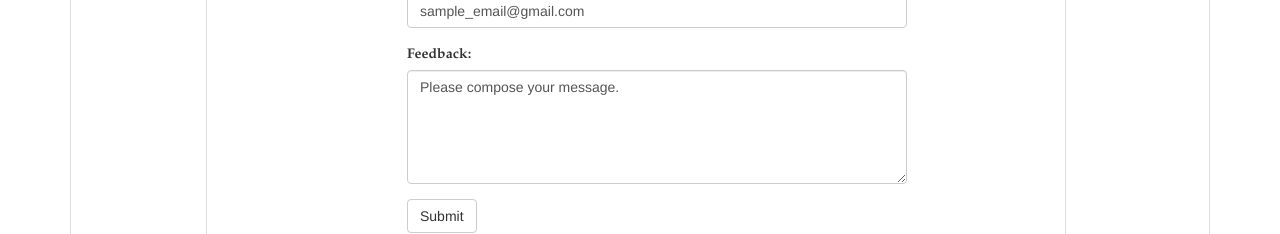
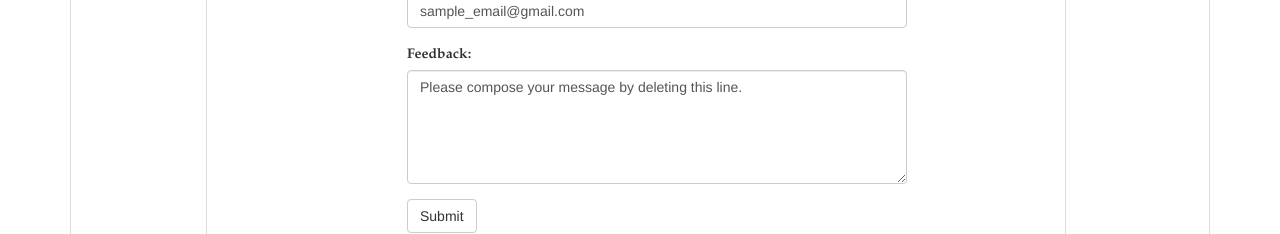
Before and after one commit to Moytri/Angular-Temperature-Conversion, an Angular app: page /feedback in a window 1280 px wide. Shown: the part 226-460 px from the top of the page. Built offline with nearby package versions, Linux system fonts and the light colour scheme.

Commit message:
receive response from server

```diff
--- a/src/app/feedback/feedback.component.ts
+++ b/src/app/feedback/feedback.component.ts
@@ -20,15 +20,15 @@ export class FeedbackComponent implements OnInit {
     constructor(_remoteService: MyRemoteService) {
         this.remoteService = _remoteService;
         this.emailAddress = "sample_email@gmail.com";
-        this.feedbackMsg = "Please compose your message."
+        this.feedbackMsg = "Please compose your message by deleting this line."
     }
 
 	  ngOnInit() {
 	  }
 
     postFeedback() {
-        // Create the JavaScript object in the format
-        // required by the server.
+
+        //EMAIL_REGEXP is taken from stackoverflow
 
         let EMAIL_REGEXP = /^\w+([\.-]?\w+)*@\w+([\.-]?\w+)*(\.\w{2,3})+$/;
 
@@ -50,6 +50,7 @@ export class FeedbackComponent implements OnInit {
         this.remoteService.postName(FeedBackObject)
             // Subscribe to observable.
             .subscribe(
+
             // Success.
             data => {
                 this.feedbackResponseMsg    = data["Message"];
@@ -66,7 +67,7 @@ export class FeedbackComponent implements OnInit {
             });
 
         	this.emailAddress = "sample_email@gmail.com";
-        	this.feedbackMsg = "Please compose your message."
+        	this.feedbackMsg = "Please compose your message by deleting this line."
     }
 
 }
```
